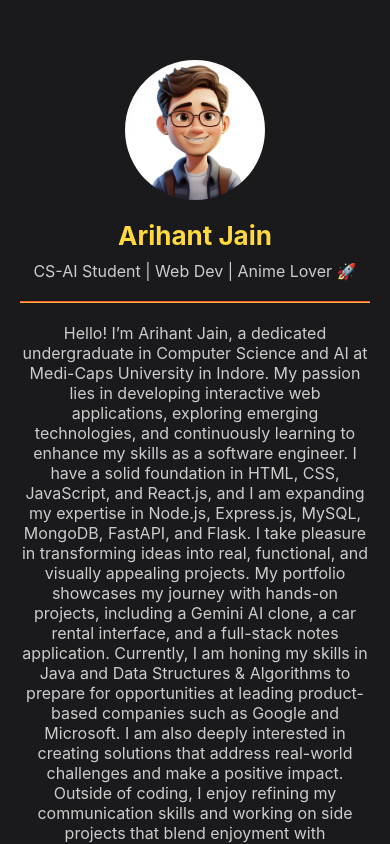
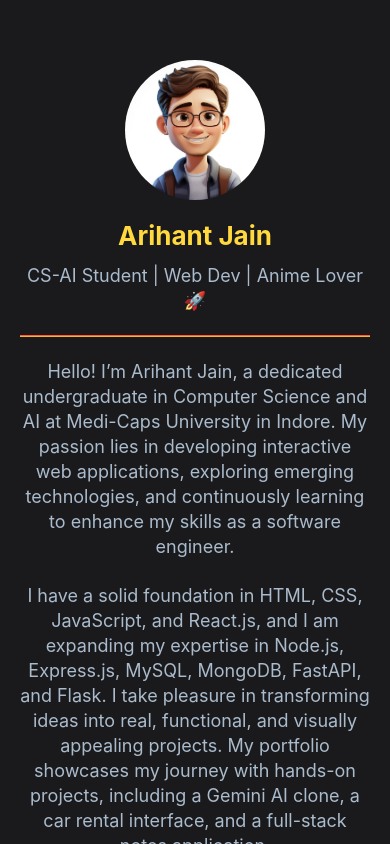
Before and after one commit to ArihantJainWebDev/MyVirtualSapce, a React Native app: screen /About in a window 390 px wide. Built offline with nearby package versions, Linux system fonts and the light colour scheme.

Commit message:
About section created

```diff
--- a/screens/AboutScreen.js
+++ b/screens/AboutScreen.js
@@ -37,13 +37,20 @@ export default function AboutScreen() {
         />
         <Text style={styles.bio}>
           Hello! I’m Arihant Jain, a dedicated undergraduate in Computer Science and AI at Medi-Caps University in Indore. My passion lies in developing interactive web applications, exploring emerging technologies, and continuously learning to enhance my skills as a software engineer.
+        </Text>
+        <Text style={styles.bio}>
+          I have a solid foundation in HTML, CSS, JavaScript, and React.js, and I am expanding my expertise in Node.js, Express.js, MySQL, MongoDB, FastAPI, and Flask. I take pleasure in transforming ideas into real, functional, and visually appealing projects. My portfolio showcases my journey with hands-on projects, including a Gemini AI clone, a car rental interface, and a full-stack notes application.
+        </Text>
 
-          I have a solid foundation in HTML, CSS, JavaScript, and React.js, and I am expanding my expertise in Node.js, Express.js, MySQL, MongoDB, FastAPI, and Flask. I take pleasure in transforming ideas into real, functional, and visually appealing projects. My portfolio showcases my journey with hands-on projects, including a Gemini AI clone, a car rental interface, and a full-stack notes application.
+        <Text style={styles.bio}>
+          Currently, I am honing my skills in Java and Data Structures & Algorithms to prepare for opportunities at leading product-based companies such as Google and Microsoft. I am also deeply interested in creating solutions that address real-world challenges and make a positive impact.
+        </Text>
 
-          Currently, I am honing my skills in Java and Data Structures & Algorithms to prepare for opportunities at leading product-based companies such as Google and Microsoft. I am also deeply interested in creating solutions that address real-world challenges and make a positive impact.
+        <Text style={styles.bio}>
+          Outside of coding, I enjoy refining my communication skills and working on side projects that blend enjoyment with practicality.
+        </Text>
 
-          Outside of coding, I enjoy refining my communication skills and working on side projects that blend enjoyment with practicality.
-
+        <Text style={styles.bio}>
           Let’s connect and collaborate to create something extraordinary together!
         </Text>
       </View>
@@ -109,30 +116,32 @@ const styles = StyleSheet.create({
     color: '#FFD93D',
   },
   bio: {
-    fontSize: 16,
-    color: '#ccc',
+    fontSize: 18,
+    color: '#AABBCC',
+    lineHeight: 25,
     textAlign: 'center',
-    marginVertical: 10,
+    marginVertical: 12,
   },
   skillSection: {
     marginBottom: 30,
     paddingHorizontal: 20,
   },
   sectionTitle: {
-    fontSize: 20,
+    fontSize: 24,
     fontWeight: 'bold',
     color: '#FFD93D',
     marginBottom: 10,
   },
   skill: {
-    backgroundColor: '#FF3131',
+    backgroundColor: '#271A1A',
+    borderColor: '#FFD93D',
+    borderWidth: 1,
     color: '#fff',
     paddingVertical: 8,
     paddingHorizontal: 16,
     borderRadius: 20,
     fontWeight: 'bold',
     marginRight: 10,
-    width: 100,
     textAlign: 'center',
   },
   socials: {
```
